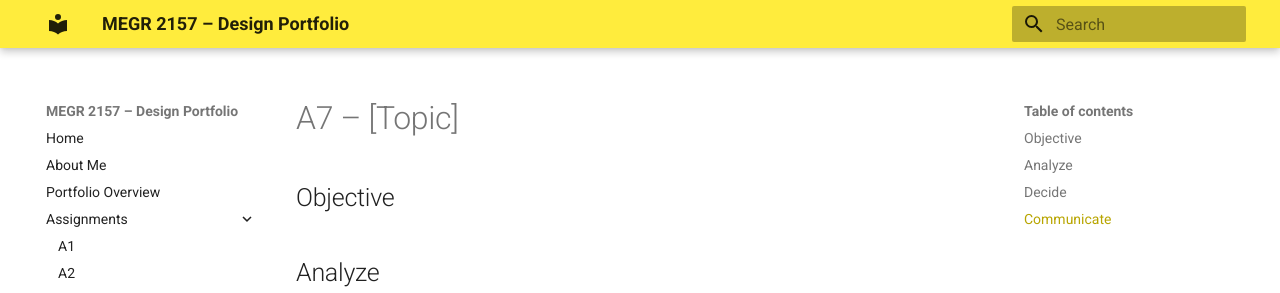
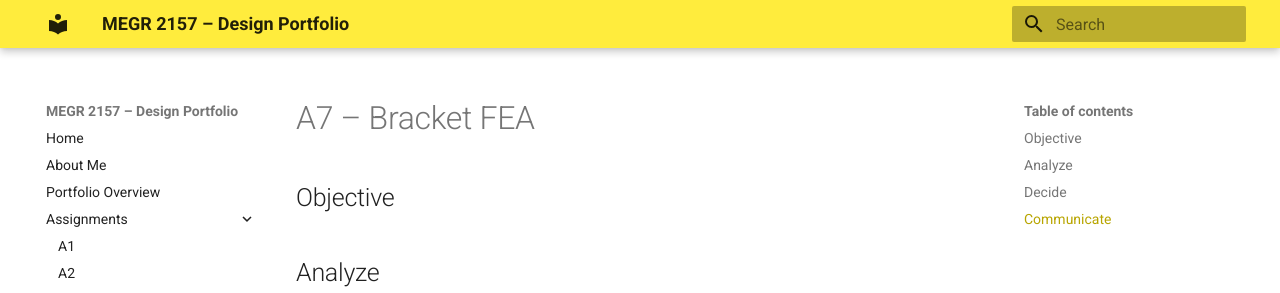
Before and after one commit to cradtke1-source/Radtke-2157MEGR-portfolio, an MkDocs documentation site: the page built from docs/assignments/A07/index.md, in a window 1280 px wide. Shown: the top 293 px of the page. Built offline with MkDocs 1.6.1 and Material for MkDocs 9.7.7, drawn with Linux system fonts in a browser that asks for light colours.

Commit message:
Update index.md

```diff
--- a/docs/assignments/A07/index.md
+++ b/docs/assignments/A07/index.md
@@ -1,5 +1,4 @@
-# A7 – [Topic]
-
+# A7 – Bracket FEA
 ## Objective
 
 
```
